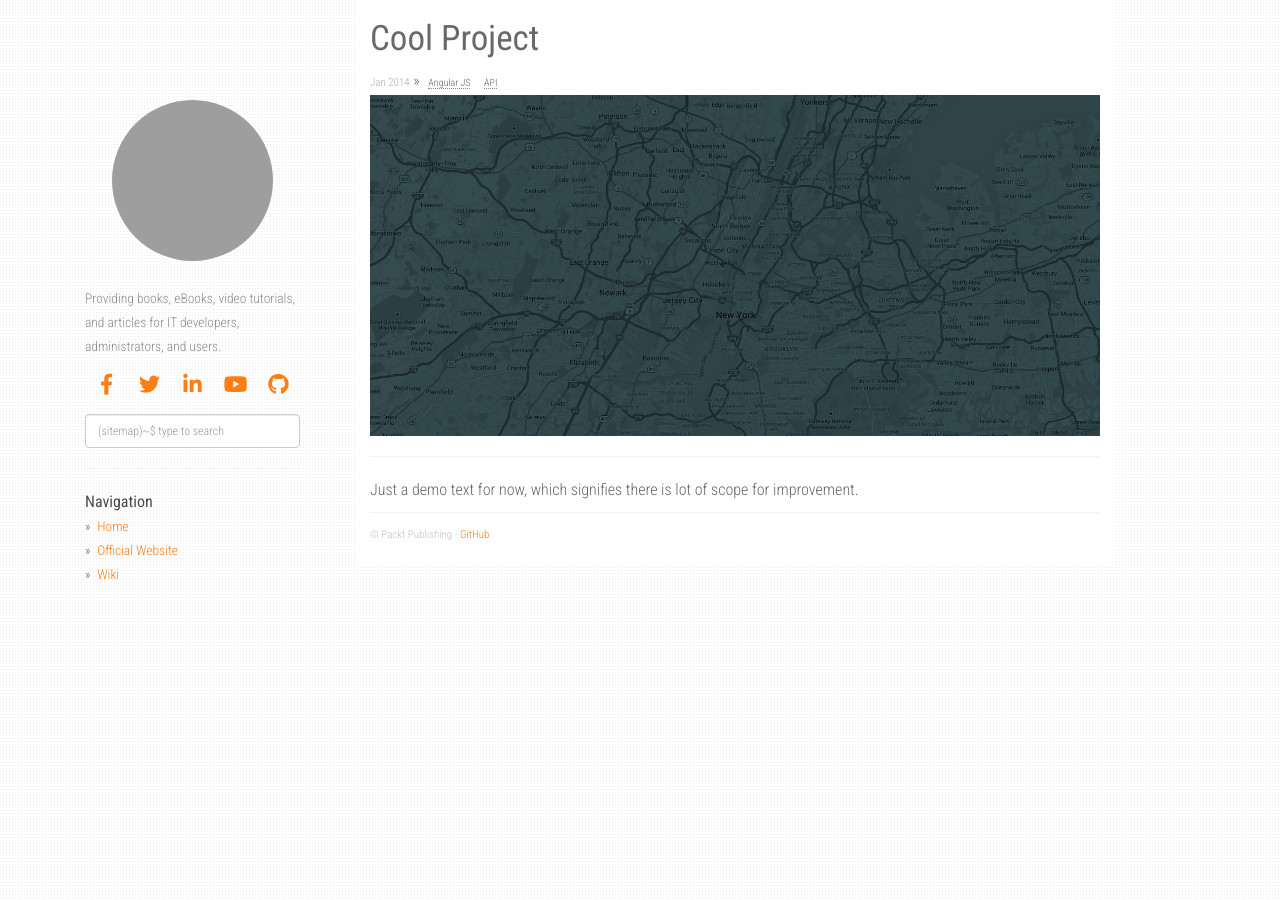
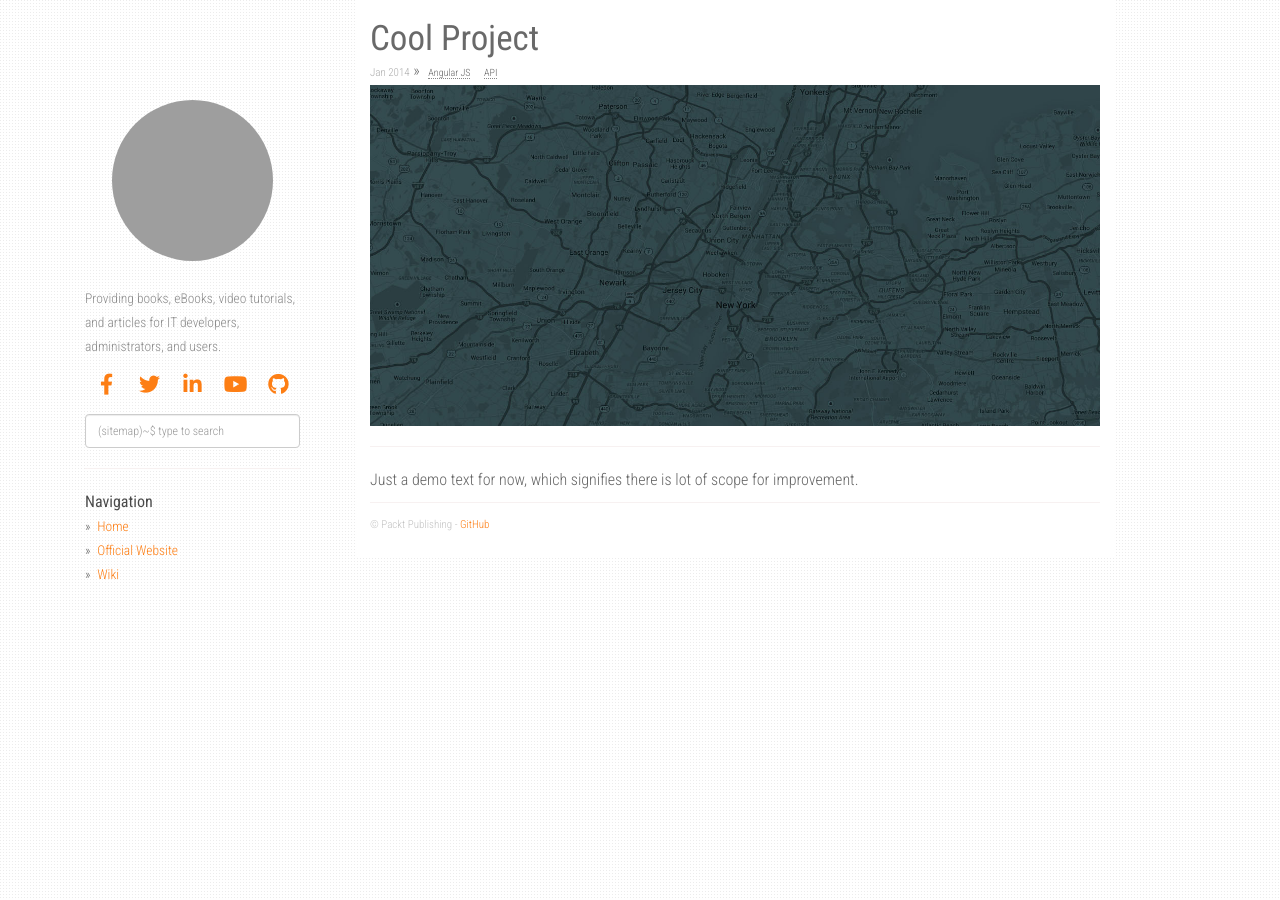
Before and after one commit to PacktPublishing/expert-insight, a Jekyll site: the page built from _project/cool-project.md, in a window 1280 px wide. Built offline with Jekyll 4.4.1, drawn with Linux system fonts in a browser that asks for light colours; nearby versions of some CDN libraries; grey boxes are pictures that could not be loaded.

Commit message:
Update main.css

```diff
--- a/static/css/main.css
+++ b/static/css/main.css
@@ -24,7 +24,7 @@
 }
 h1 {
   margin-bottom: 10px;
-  font-size: 25px;
+  font-size: 35px;
 }
 h2, h3 {
   margin-bottom: 5px;
@@ -159,8 +159,12 @@
   max-width: 215px;
 }
 
-h1{
-  font-size: 35px;
+h1.post-title{
+  margin-bottom: 0px;
+}
+
+div.post hr{
+  margin-top: 5px;
 }
 
 /* Responsive Conditional */
```
